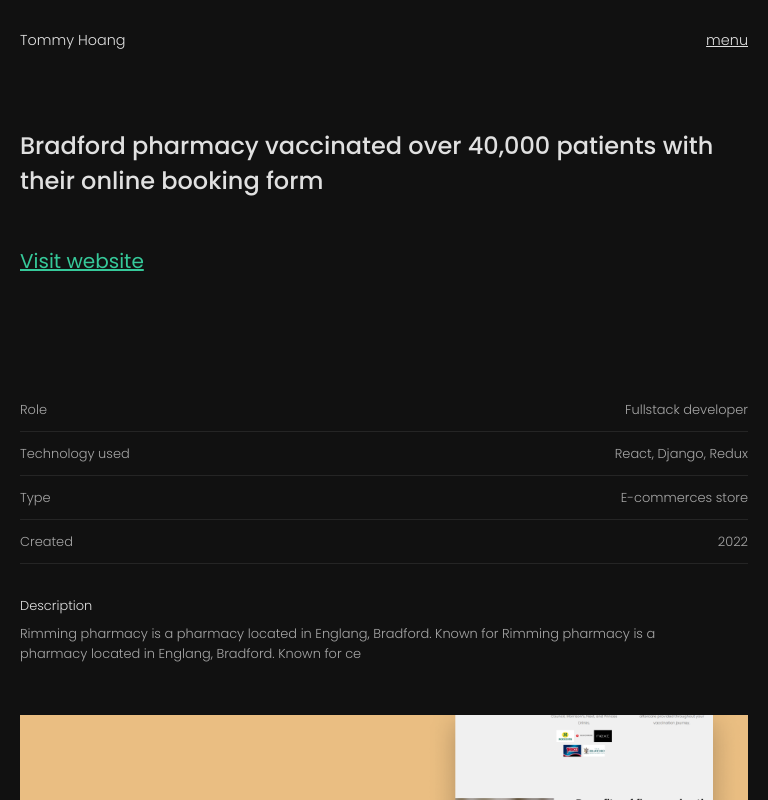
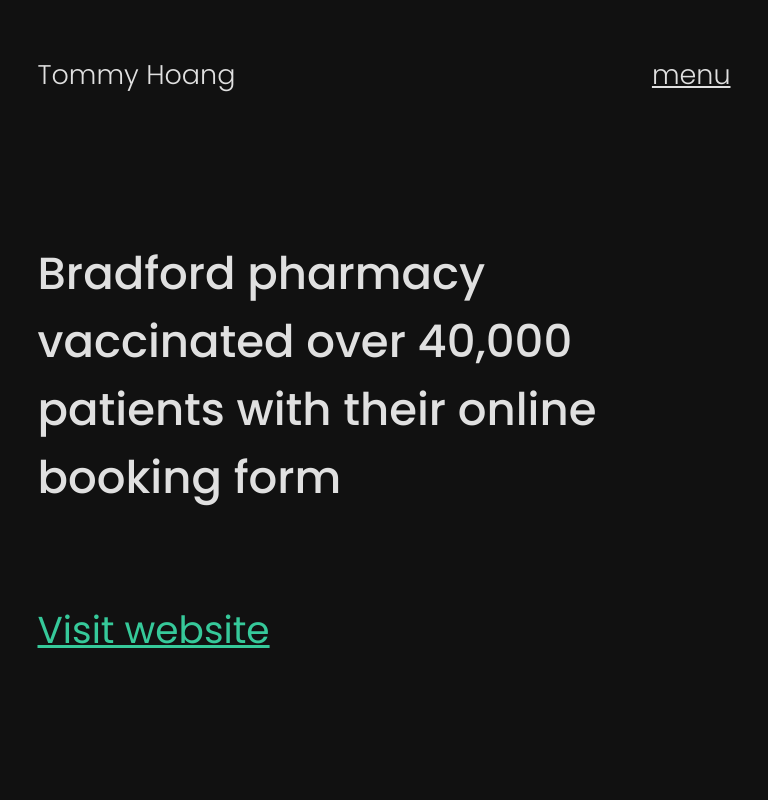
Before and after one commit to tommyyh/portfolio-new, a React (Create React App) app in the folder client/: page /my-work/34928 in a window 768 px wide. Shown: the top 800 px of the page. Built offline with nearby package versions, Linux system fonts and the light colour scheme.

Commit message:
Added tablet viewg

```diff
--- a/client/src/assets/scss/global.scss
+++ b/client/src/assets/scss/global.scss
@@ -35,3 +35,10 @@
     cursor: pointer;
   }
 }
+
+// Desktop view
+@media (min-width: 481px) and (max-width: 1024px) {
+  html {
+    font-size: 30px;
+  }
+}
--- a/client/src/components/Navbar/Navbar.js
+++ b/client/src/components/Navbar/Navbar.js
@@ -61,8 +61,8 @@
           onClick={goToTop}
         >
           <svg
-            width='16'
-            height='8'
+            width='1rem'
+            height='0.5rem'
             viewBox='0 0 16 8'
             fill='none'
             xmlns='http://www.w3.org/2000/svg'
```
